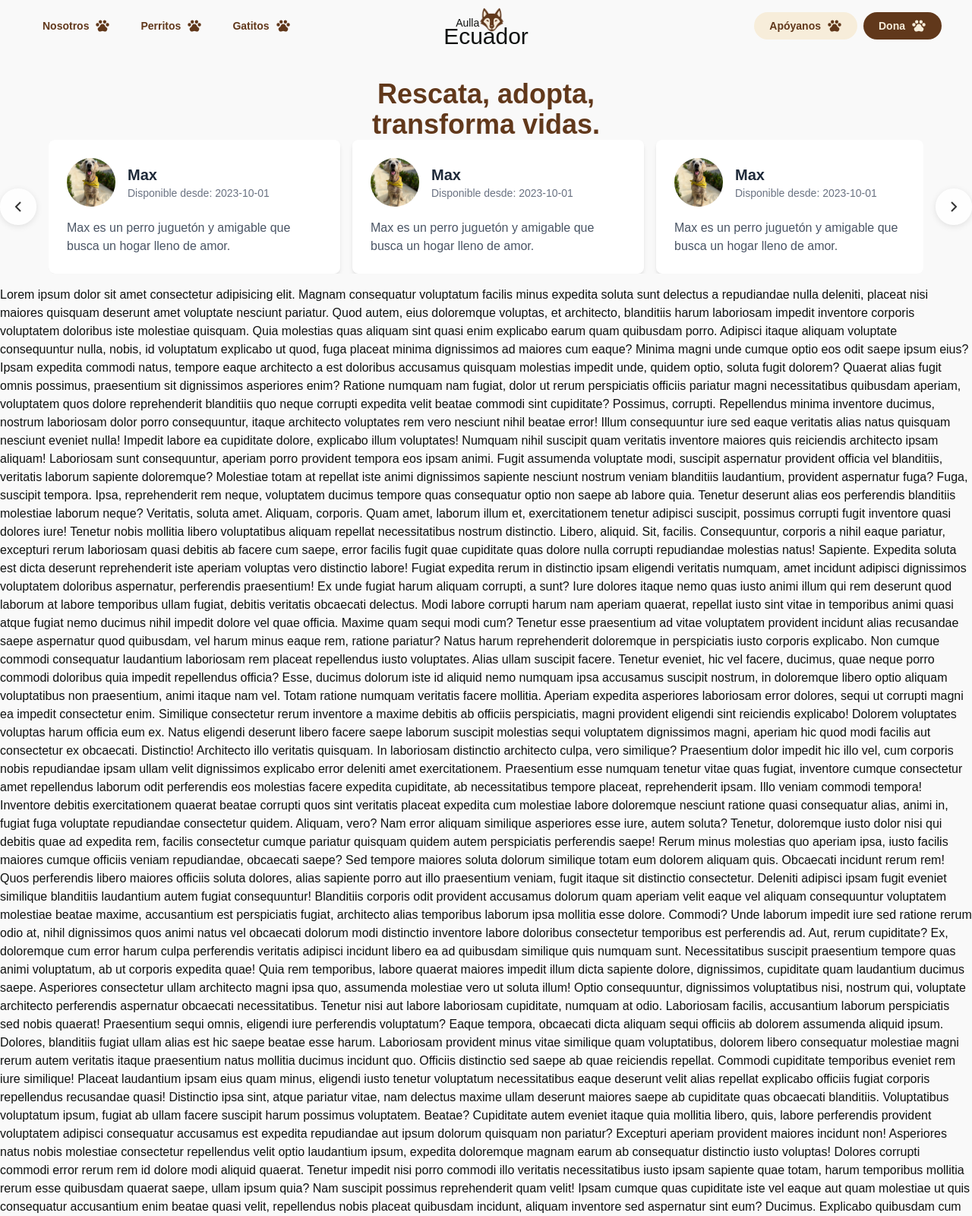
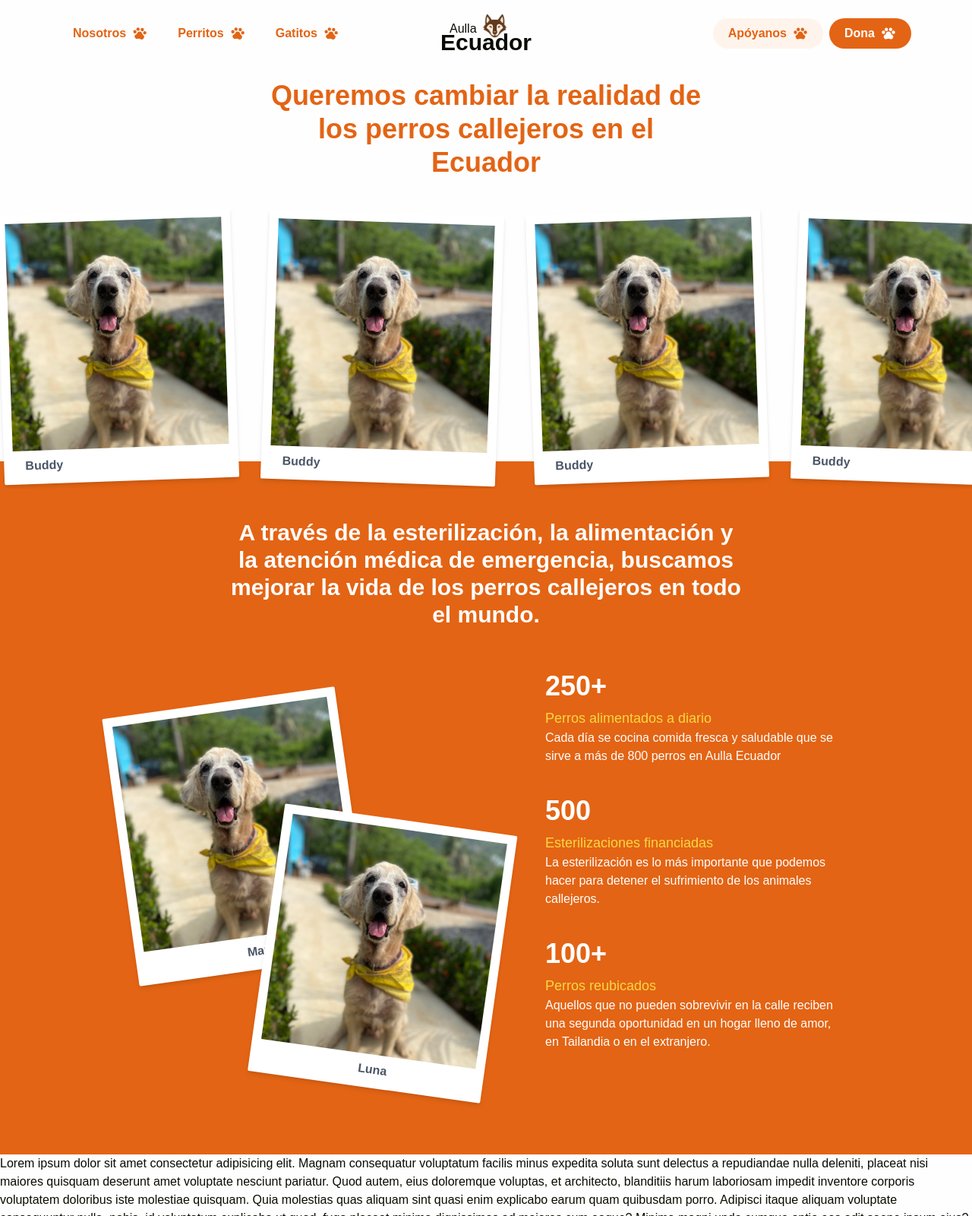
Before and after one commit to R00rss/aulla_website, an Astro site: page / in a window 1280 px wide. Shown: the top 1600 px of the page at 76% size. Built offline with nearby package versions, Linux system fonts and the light colour scheme; Astro itself is replaced by a stand-in of ours.

Commit message:
feat: init hero section with responsible design

```diff
--- a/src/components/common/Carousel.astro
+++ b/src/components/common/Carousel.astro
@@ -69,7 +69,7 @@ const carouselId = `carousel-${Math.random().toString(36).substr(2, 9)}`;
     position: relative;
     width: 100%;
     max-width: 100%;
-    margin: 0 auto;
+    margin: 20px auto;
   }
 
   .carousel-wrapper {
@@ -83,6 +83,7 @@ const carouselId = `carousel-${Math.random().toString(36).substr(2, 9)}`;
     flex: 1;
     overflow: hidden;
     border-radius: 8px;
+    padding: 20px 20px;
   }
 
   .carousel-track {
--- a/src/components/header/BrandIcon.astro
+++ b/src/components/header/BrandIcon.astro
@@ -2,10 +2,10 @@
 import AullaLogoSmall from "@/assets/logos/aulla-logo.png";
 ---
 
-<a href="/" class="block pt-3 group">
+<a href="/" class="block pt-2 group">
     <p class="font-comic relative block">
-    <span class="block text-sm leading-4 ml-4">Aulla</span>
-    <span class="block text-3xl leading-5">Ecuador</span>
+    <span class="block text-base font-medium leading-4 ml-3">Aulla</span>
+    <span class="block text-3xl font-semibold leading-5">Ecuador</span>
     <picture>
       <source srcset={AullaLogoSmall.src} />
       <img
--- a/src/components/header/Mobile/SocialNetwork.astro
+++ b/src/components/header/Mobile/SocialNetwork.astro
@@ -1,8 +1,8 @@
 ---
-import { social_network_items } from "@/constants/social-network.constants";
+import { social_network_items } from "@/constants/social-network.constant";
 ---
 
-<ul class="flex justify-start items-center mt-4">
+<ul class="flex justify-start items-center my-10 w-full gap-1">
   {
     social_network_items.map((item) => {
       const { height, width, src: Logo } = item.logo;
--- a/src/components/header/NavigationItems.astro
+++ b/src/components/header/NavigationItems.astro
@@ -1,5 +1,5 @@
 ---
-import { navigation_items as items } from "@/constants/header.constants";
+import { navigation_items as items } from "@/constants/header.constant";
 import SubItems from "./SubItems.astro";
 import PawPrint from "@/assets/icons/paw-print.svg";
 ---
@@ -12,10 +12,10 @@ import PawPrint from "@/assets/icons/paw-print.svg";
           class="flex gap-2 justify-center items-center py-2 px-2 lg:px-4"
           href={item.url}
         >
-          <span class="font-semibold text-sm text-primary group-hover:text-primary/60 duration-300">
+          <span class="font-semibold text-sm lg:text-base text-primary group-hover:text-primary/60 duration-300">
             {item.title}
           </span>
-          <PawPrint class="w-5 h-5 fill-primary group-hover:fill-primary/60 group-hover:scale-105 group-hover:rotate-12 duration-300" />
+          <PawPrint class="w-5 h-5 fill-primary group-hover:fill-primary/60 group-hover:scale-105 rotate-6 group-hover:rotate-12 duration-300" />
         </a>
         {item.subItems && <SubItems items={item.subItems} />}
       </li>
--- a/src/components/header/SupportItems.astro
+++ b/src/components/header/SupportItems.astro
@@ -1,5 +1,5 @@
 ---
-import { support_items as items } from "@/constants/header.constants";
+import { support_items as items } from "@/constants/header.constant";
 import SubItems from "./SubItems.astro";
 import PawPrint from "@/assets/icons/paw-print.svg";
 import { cn } from "@/utils/className";
@@ -8,25 +8,25 @@ import { cn } from "@/utils/className";
 <ul class="flex justify-end items-center gap-2 pl-2 sm:pl-0">
   {
     items.map((item, index) => {
-      const isType1 = index === 0;
+      const isTypeList = index === 0;
 
       const linkClass = cn(
         "flex gap-2 justify-center items-center rounded-full px-5 py-2",
-        isType1 ? "bg-secondary" : "bg-primary"
+        isTypeList ? "bg-secondary" : "bg-primary"
       );
 
       const labelClass = cn(
-        "font-semibold duration-300 text-sm",
-        isType1
+        "font-semibold duration-300 text-base md:text-sm lg:text-base",
+        isTypeList
           ? "text-primary group-hover:text-primary/60"
-          : "text-secondary group-hover:text-secondary/60"
+          : "text-light group-hover:text-light/60"
       );
 
       const logoClass = cn(
         "w-5 h-5 group-hover:scale-105 group-hover:rotate-12 duration-300",
-        isType1
+        isTypeList
           ? "fill-primary group-hover:fill-primary/60 "
-          : "fill-secondary group-hover:fill-secondary/60 "
+          : "fill-light group-hover:fill-light/60 "
       );
 
       return (
--- a/src/components/home/AnimalCard.astro
+++ b/src/components/home/AnimalCard.astro
@@ -1,27 +1,32 @@
 ---
+import { cn } from '@/utils/className';
+
 type Props = {
   title: string;
   description: string;
   date: string;
   image: string;
+  rotateLeft?: boolean;
+  className?: string;
+  classNameContainerImage?: string;
 };
 
-const { date, description, image, title } = Astro.props;
+const { date, description, image, title, rotateLeft } = Astro.props;
+const { className = "" } = Astro.props;
+const { classNameContainerImage = "" } = Astro.props;
 ---
 
-<div class="bg-white shadow-md rounded-lg p-6 max-w-md mx-auto">
-  <div class="flex items-center mb-4">
-    <div class="w-16 h-16 mr-4 flex-shrink-0">
+<section class={className}>
+  <div
+    class={`bg-white shadow-md rounded-xs w-max p-3 mb-2 ${rotateLeft ? "-rotate-2 hover:-rotate-[4deg]" : "rotate-2 hover:rotate-[4deg] mt-1"} duration-300 cursor-pointer`}
+  >
+    <div class={cn("w-[285px] aspect-[1/1.05]", classNameContainerImage)}>
       <img
         src={image}
         alt={title}
-        class="w-full h-full object-cover rounded-full"
+        class="w-full h-full object-cover object-top"
       />
     </div>
-    <div>
-      <h2 class="text-xl font-semibold text-gray-800">{title}</h2>
-      <p class="text-sm text-gray-500">{date}</p>
-    </div>
+    <span class="pl-4 pt-2 block text-gray-600 font-semibold">{title}</span>
   </div>
-  <p class="text-gray-600">{description}</p>
-</div>
+</section>
--- a/src/components/home/AnimalCarousel.astro
+++ /dev/null
@@ -1,36 +0,0 @@
----
-import Carousel from "../common/Carousel.astro";
-import AnimalCard from "./AnimalCard.astro";
-
-import Perrito from "@/assets/images/perrito.webp";
----
-
-<Carousel
-  showNavigationButtons={true}
-  autoPlay={true}
-  autoPlayInterval={4000}
-  showDots={true}
-  infinite={true}
-  itemsPerView={3}
-  gap="1rem"
-  className="my-carousel"
->
-  <AnimalCard
-    title="Max"
-    description="Max es un perro juguetón y amigable que busca un hogar lleno de amor."
-    date="Disponible desde: 2023-10-01"
-    image={Perrito.src}
-  />
-  <AnimalCard
-    title="Max"
-    description="Max es un perro juguetón y amigable que busca un hogar lleno de amor."
-    date="Disponible desde: 2023-10-01"
-    image={Perrito.src}
-  />
-  <AnimalCard
-    title="Max"
-    description="Max es un perro juguetón y amigable que busca un hogar lleno de amor."
-    date="Disponible desde: 2023-10-01"
-    image={Perrito.src}
-  />
-</Carousel>
--- /dev/null
+++ b/src/components/home/AnimalCollage.astro
@@ -0,0 +1,53 @@
+---
+import AnimalCard from "./AnimalCard.astro";
+
+import { animals } from "@/constants/animals.constant";
+---
+
+<section class="wrapper-animal-collage relative">
+  <section class="overflow-hidden mt-10 content-animal-collage relative">
+    <section class="flex px-7 sm:px-0 justify-start 3xl:justify-center items-center gap-10">
+      {
+        animals.map((animal, index) => (
+          <AnimalCard
+            title={animal.name}
+            description="Max es un perro juguetón y amigable que busca un hogar lleno de amor."
+            date="Disponible desde: 2023-10-01"
+            rotateLeft={index % 2 === 0}
+            image={animal.image}
+          />
+        ))
+      }
+    </section>
+  </section>
+</section>
+
+<style>
+  /* .content-animal-collage::after {
+    content: "";
+    position: absolute;
+    top: 0;
+    left: 0;
+    width: 100%;
+    height: 100%;
+    background: linear-gradient(
+      90deg,
+      #ffffff 0%,
+      #ffffff00 5%,
+      #ffffff00 95%,
+      #ffffff 100%
+    );
+    pointer-events: none;
+    z-index: 10;
+  } */
+
+  .wrapper-animal-collage::before {
+    content: "";
+    position: absolute;
+    top: 90%;
+    left: 0;
+    width: 100%;
+    height: 10%;
+    background-color: var(--color-primary);
+  }
+</style>
--- /dev/null
+++ b/src/components/home/HeroStatistics.astro
@@ -0,0 +1,71 @@
+---
+import AnimalCard from "./AnimalCard.astro";
+import Perrito from "@/assets/images/perrito.webp";
+
+
+const title =
+  "A través de la esterilización, la alimentación y la atención médica de emergencia, buscamos mejorar la vida de los perros callejeros en todo el mundo.";
+
+const statistics = [
+  {
+    label: "Perros alimentados a diario",
+    value: "250+",
+    description:
+      "Cada día se cocina comida fresca y saludable que se sirve a más de 800 perros en Aulla Ecuador",
+  },
+  {
+    label: "Esterilizaciones financiadas",
+    value: "500",
+    description:
+      "La esterilización es lo más importante que podemos hacer para detener el sufrimiento de los animales callejeros.",
+  },
+  {
+    label: "Perros reubicados",
+    value: "100+",
+    description:
+      "Aquellos que no pueden sobrevivir en la calle reciben una segunda oportunidad en un hogar lleno de amor, en Tailandia o en el extranjero.",
+  },
+];
+---
+
+<section class="w-full text-center bg-primary py-10">
+  <p
+    class="text-light text-2xl xs:text-3xl text-pretty w-11/12 max-w-2xl mx-auto font-comic font-semibold"
+  >
+    {title}
+  </p>
+  <section class="flex flex-col md:flex-row justify-center items-start pt-14 pb-24 lg:gap-10 overflow-hidden">
+    <div class="relative w-[500px] h-[300px] mb-5 md:mb-0 mt-2 lg:mt-10 mx-auto md:mx-0">
+      <AnimalCard
+        title="Max"
+        description="Max es un perro juguetón y amigable que busca un hogar lleno de amor."
+        date="Disponible desde: 2023-10-01"
+        className="absolute left-0 top-0 -rotate-6"
+        classNameContainerImage="w-[200px] md:w-[285px]"
+        image={Perrito.src}
+        rotateLeft
+      />
+      <AnimalCard
+        title="Luna"
+        description="Luna es una gata cariñosa y tranquila que adora los mimos."
+        date="Disponible desde: 2023-09-15"
+        className="absolute right-[20%] md:right-[10%] lg:right-0 top-12 md:top-[80%] lg:top-1/2 rotate-8 md:rotate-6"
+        classNameContainerImage="w-[200px] md:w-[285px]"
+        image={Perrito.src}
+      />
+    </div>
+    <ul class="flex flex-col sm:justify-center items-center w-full md:w-auto gap-10 px-5">
+      {
+        statistics.map((stat) => (
+          <li class=" flex flex-col items-start justify-start text-start">
+            <p class="text-4xl font-bold text-light">{stat.value}</p>
+            <p class="text-lg font-medium mt-2 text-tertiary">{stat.label}</p>
+            <p class="text-base text-light max-w-sm">
+              {stat.description}
+            </p>
+          </li>
+        ))
+      }
+    </ul>
+  </section>
+</section>
--- a/src/components/home/HeroTitle.astro
+++ b/src/components/home/HeroTitle.astro
@@ -8,7 +8,7 @@ const { title } = Astro.props;
 
 <h1
   id="hero-title"
-  class="text-4xl font-bold text-center max-w-sm mx-auto text-primary"
+  class="text-4xl leading-11 font-bold text-center max-w-xl mx-5 sm:mx-auto text-primary"
 >
   {title}
 </h1>
--- /dev/null
+++ b/src/constants/animals.constant.ts
@@ -0,0 +1,41 @@
+import type { Animal } from "@/types/animal.type";
+import Perrito from "@/assets/images/perrito.webp";
+
+export const animals: Animal[] = [
+  {
+    id: 1,
+    type: "dog",
+    name: "Buddy",
+    image: Perrito.src,
+  },
+  {
+    id: 2,
+    type: "dog",
+    name: "Buddy",
+    image: Perrito.src,
+  },
+  {
+    id: 2,
+    type: "dog",
+    name: "Buddy",
+    image: Perrito.src,
+  },
+  {
+    id: 2,
+    type: "dog",
+    name: "Buddy",
+    image: Perrito.src,
+  },
+  {
+    id: 2,
+    type: "dog",
+    name: "Buddy",
+    image: Perrito.src,
+  },
+  {
+    id: 2,
+    type: "dog",
+    name: "Buddy",
+    image: Perrito.src,
+  },
+];
--- a/src/constants/social-network.constants.ts
+++ b/src/constants/social-network.constant.ts
@@ -31,8 +31,8 @@ export const social_network_items: SocialNetWorkItem[] = [
     url: "https://www.youtube.com/@AULLAECUADOR",
     logo: {
       src: YoutubeIcon,
-      height: 32,
-      width: 32,
+      height: 36,
+      width: 36,
     },
   },
   {
--- a/src/section/Header.astro
+++ b/src/section/Header.astro
@@ -1,13 +1,12 @@
 ---
 import BrandIcon from "@/components/header/BrandIcon.astro";
 import MenuMobile from "@/components/header/Mobile/MenuMobile.astro";
-import NavigationItemsMobile from "@/components/header/Mobile/NavigationItemsMobile.astro";
 import NavigationItems from "@/components/header/NavigationItems.astro";
 import SupportItems from "@/components/header/SupportItems.astro";
 ---
 
-<header class="mx-auto max-w-7xl w-full fixed top-0 bg-light z-10 py-2">
-  <main class="px-1 xs:px-2 md:px-10">
+<header class="mx-auto w-full fixed top-0 bg-light z-10 py-4">
+  <main class="px-3 xs:px-5 md:px-10 lg:px-20 w-full max-w-8xl mx-auto">
     <NavigationItems />
     <MenuMobile />
     <BrandIcon />
--- a/src/section/home/Hero.astro
+++ b/src/section/home/Hero.astro
@@ -1,11 +1,14 @@
 ---
-import AnimalCarousel from "@/components/home/AnimalCarousel.astro";
 import HeroTitle from "@/components/home/HeroTitle.astro";
 import SectionLayout from "@/layout/section-layout.astro";
-const heroTitle = "Rescata, adopta, transforma vidas.";
+import AnimalCollage from "@/components/home/AnimalCollage.astro";
+import HeroStatistics from "@/components/home/HeroStatistics.astro";
+
+const heroTitle = "Queremos cambiar la realidad de los perros callejeros en el Ecuador";
 ---
 
-<SectionLayout>
+<SectionLayout id="hero">
   <HeroTitle title={heroTitle} />
-  <AnimalCarousel />
 </SectionLayout>
+<AnimalCollage />
+<HeroStatistics />
--- a/src/styles/global.css
+++ b/src/styles/global.css
@@ -1,13 +1,14 @@
 @import "tailwindcss";
 
 @theme {
-  --color-light: #F9F9F9;
+  --color-light: #FeFeFe;
   --color-gray: #d2d2d2;
-  --color-dark: #0f1110;
+  --color-dark: #090C02;
 
-  --color-primary: #61381B;
-  --color-secondary: #F7EDDA;
-  --color-tertiary: #361d0b;
+  --color-primary: #E36414;
+  --color-secondary: #FFF4EC;
+  --color-tertiary: #f9d740;
+  /* --color-tertiary: #D2FF28; */
 
   /* breakpoints */
   --breakpoint-xs: 30rem; /* 480px */
```
Also changed, not shown: src/components/header/Mobile/MenuMobile.astro (+15 -6 lines), src/components/header/Mobile/NavigationItemsMobile.astro (+4 -7 lines), src/types/animal.type.ts (added, +8 -0 lines), src/constants/header.constant.ts (renamed from src/constants/header.constants.ts).
